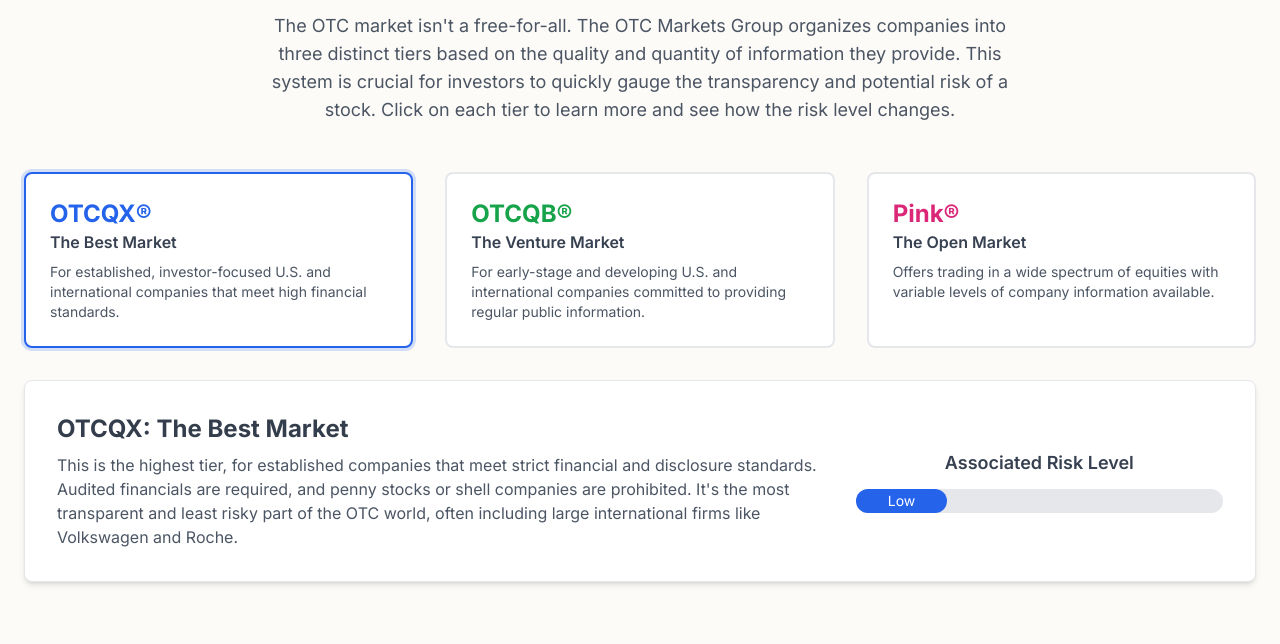
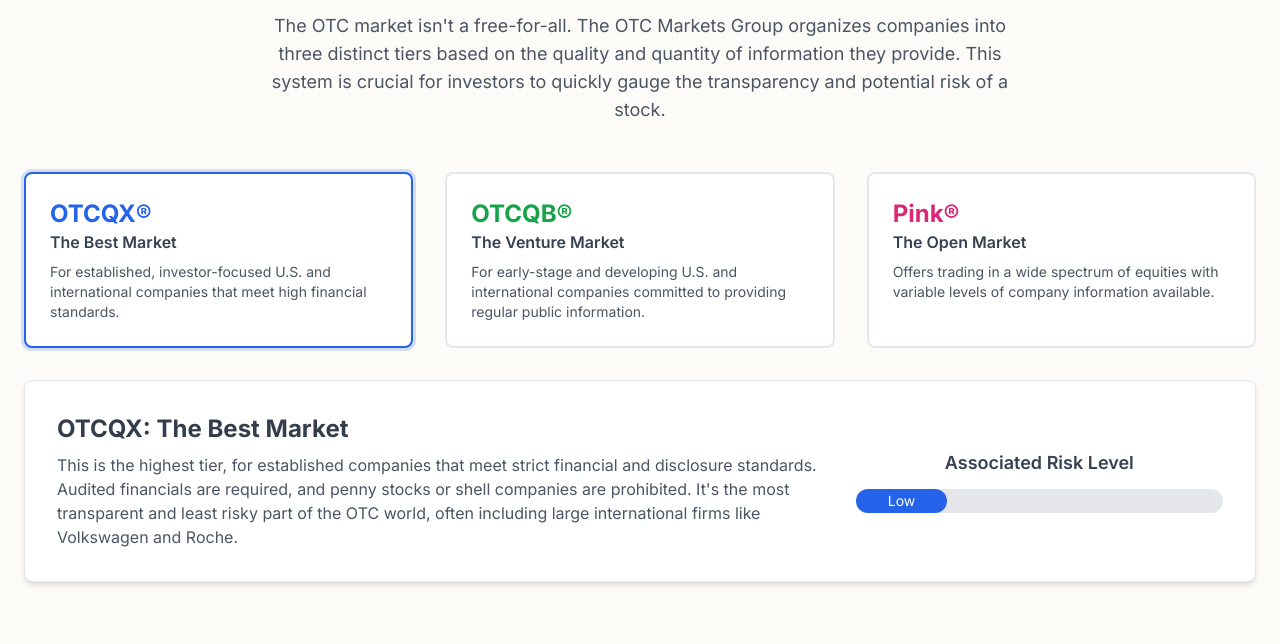
Before and after one commit to yyyprojects/OtcStock5, a plain HTML site: page index.html in a window 1280 px wide. Both pictures are taken after a click on the link "Market Tiers". Shown: the part 156-800 px from the top of the page. Drawn offline with nearby package versions, Linux system fonts and the light colour scheme.

Commit message:
Update index.html

```diff
--- a/index.html
+++ b/index.html
@@ -134,7 +134,7 @@
             <div class="text-center mb-12">
                 <h2 class="text-4xl font-bold mb-4 text-gray-800">Understanding the Market Tiers</h2>
                 <p class="text-lg max-w-3xl mx-auto text-gray-600">
-                    The OTC market isn't a free-for-all. The OTC Markets Group organizes companies into three distinct tiers based on the quality and quantity of information they provide. This system is crucial for investors to quickly gauge the transparency and potential risk of a stock. Click on each tier to learn more and see how the risk level changes.
+                    The OTC market isn't a free-for-all. The OTC Markets Group organizes companies into three distinct tiers based on the quality and quantity of information they provide. This system is crucial for investors to quickly gauge the transparency and potential risk of a stock.
                 </p>
             </div>
 
```
